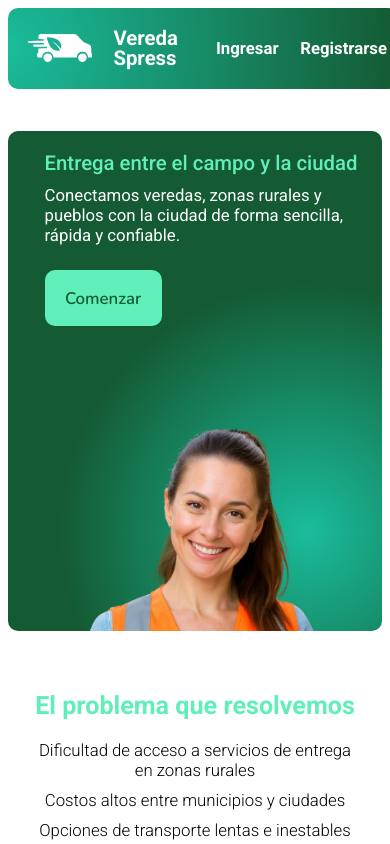
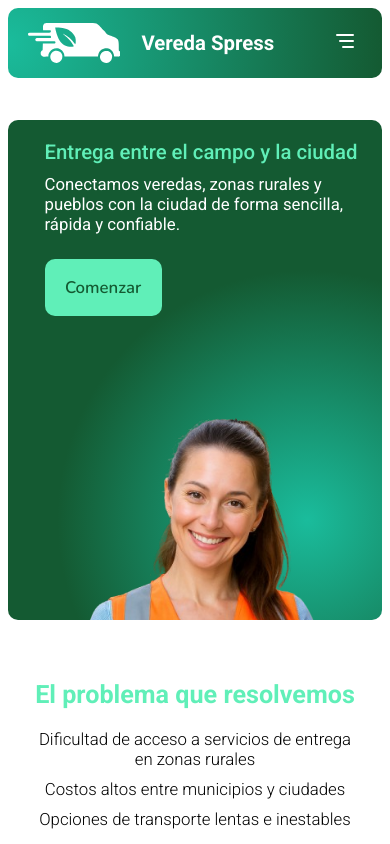
Before and after one commit to cristianbyte/vereda, a React (Vite) app: page / in a window 390 px wide. Shown: the top 844 px of the page. Built offline with nearby package versions, Linux system fonts and the light colour scheme.

Commit message:
feat: Enhance DashboardHeader with logout confirmation and improve Header with mobile menu functionality

```diff
--- a/src/components/DashboardHeader.jsx
+++ b/src/components/DashboardHeader.jsx
@@ -6,6 +6,12 @@ import "../styles/dashboardHeader.css";
 
 export default function DashboardHeader({ user, onLogOut }) {
   const navigate = useNavigate();
+  const handleLogOut = () => {
+    const seguro = window.confirm("¿Estás seguro de que quieres salir?");
+    if (!seguro) return;
+    onLogOut();
+    navigate("/");
+  };
   return (
     <div className="dashboardHeader">
       <div className="dashboardheader-container">
@@ -15,16 +21,13 @@ export default function DashboardHeader({ user, onLogOut }) {
         </a>
         <nav>
           <div>{user}</div>
-          <div
-            className="logout-button"
-            onClick={() => {
-              onLogOut();
-              navigate("/");
-            }}
-          >
-            Cerrar <LogOut />
+          <div className="logout-button" onClick={handleLogOut}>
+            Salir <LogOut />
           </div>
         </nav>
+        <div className="menu-toggle">
+          <LogOut />
+        </div>
       </div>
     </div>
   );
--- a/src/components/Header.jsx
+++ b/src/components/Header.jsx
@@ -1,11 +1,26 @@
 import { useState } from "react";
 import ModalAuth from "./ModalAuth";
 import Logo from "../icons/logo.jsx";
+import Menu from "../icons/menu.jsx";
+import Close from "../icons/close.jsx";
 import "./../styles/header.css";
 
 export default function Header() {
   const [modalOpen, setModalOpen] = useState(false);
   const [initialMode, setInitialMode] = useState("login");
+  const [menuOpen, setMenuOpen] = useState(false);
+
+  const handleLogin = () => {
+    setInitialMode("login");
+    setModalOpen(true);
+    setMenuOpen(false);
+  };
+
+  const handleRegister = () => {
+    setInitialMode("register");
+    setModalOpen(true);
+    setMenuOpen(false);
+  };
 
   return (
     <div className="header">
@@ -15,23 +30,18 @@ export default function Header() {
           <div>Vereda Spress</div>
         </a>
         <nav>
-          <div
-            onClick={() => {
-              setInitialMode("login");
-              setModalOpen(true);
-            }}
-          >
-            Ingresar
+          <div onClick={handleLogin}>Ingresar</div>
+          <div onClick={handleRegister}>Registrarse</div>
+        </nav>
+        <div className="menu-toggle" onClick={() => setMenuOpen(!menuOpen)}>
+          {menuOpen ? <Close /> : <Menu />}
+        </div>
+        {menuOpen && (
+          <div className="mobile-menu">
+            <div onClick={handleLogin}>Ingresar</div>
+            <div onClick={handleRegister}>Registrarse</div>
           </div>
-          <div
-            onClick={() => {
-              setInitialMode("register");
-              setModalOpen(true);
-            }}
-          >
-            Registrarse
-          </div>
-        </nav>
+        )}
       </div>
       {modalOpen && (
         <ModalAuth
--- /dev/null
+++ b/src/icons/close.jsx
@@ -0,0 +1,15 @@
+export default function Close() {
+  return (
+    <svg
+      width="30"
+      height="30"
+      viewBox="0 0 24 24"
+      fill="none"
+      stroke="currentColor"
+      strokeWidth="2"
+    >
+      <line x1="18" y1="6" x2="6" y2="18" />
+      <line x1="6" y1="6" x2="18" y2="18" />
+    </svg>
+  );
+}
--- a/src/icons/menu.jsx
+++ b/src/icons/menu.jsx
@@ -11,7 +11,7 @@ export default function Menu() {
       strokeLinecap="round"
       strokeLinejoin="round"
     >
-      <path stroke="none" d="M0 0h24v24H0z" fill="currentColor" />
+      <path stroke="none" d="M0 0h24v24H0z" fill="none" />
       <path d="M4 6h16" />
       <path d="M7 12h13" />
       <path d="M10 18h10" />
--- a/src/styles/header.css
+++ b/src/styles/header.css
@@ -6,7 +6,7 @@
   display: flex;
   width: min(100vw, 1300px);
   z-index: 100;
-  overflow: hidden;
+  overflow: visible;
 }
 
 .container-header {
@@ -22,6 +22,7 @@
   );
   justify-content: space-between;
   align-items: center;
+  position: relative;
 }
 
 .header-logo {
@@ -42,7 +43,7 @@
 
 nav {
   display: flex;
-  gap: 3vw;
+  gap: 2vw;
   text-decoration: none;
   color: var(--white);
   font-weight: bold;
@@ -50,4 +51,78 @@ nav {
 
 nav div {
   cursor: pointer;
+  transition: opacity 0.2s;
 }
+
+nav div:hover {
+  opacity: 0.8;
+}
+
+.menu-toggle {
+  display: none;
+  cursor: pointer;
+  color: var(--white);
+  padding: 5px;
+  z-index: 98;
+}
+
+.mobile-menu {
+  display: none;
+}
+
+@media (max-width: 600px) {
+  .header {
+    overflow: visible;
+  }
+
+  nav {
+    display: none;
+  }
+
+  .menu-toggle {
+    display: block;
+  }
+
+  .mobile-menu {
+    display: flex;
+    flex-direction: column;
+    position: absolute;
+    top: 100%;
+    right: 0;
+    background: var(--greenBack);
+    border-radius: 10px;
+    margin-top: 10px;
+    min-width: 200px;
+    box-shadow: 0 4px 6px rgba(0, 0, 0, 0.1);
+    overflow: hidden;
+    animation: slideDown 0.3s ease-out;
+  }
+
+  @keyframes slideDown {
+    from {
+      opacity: 0;
+      transform: translateY(-10px);
+    }
+    to {
+      opacity: 1;
+      transform: translateY(0);
+    }
+  }
+
+  .mobile-menu div {
+    padding: 15px 20px;
+    color: var(--white);
+    cursor: pointer;
+    font-weight: bold;
+    border-bottom: 1px solid rgba(255, 255, 255, 0.1);
+    transition: background-color 0.2s;
+  }
+
+  .mobile-menu div:last-child {
+    border-bottom: none;
+  }
+
+  .mobile-menu div:hover {
+    background-color: rgba(255, 255, 255, 0.1);
+  }
+}
```
